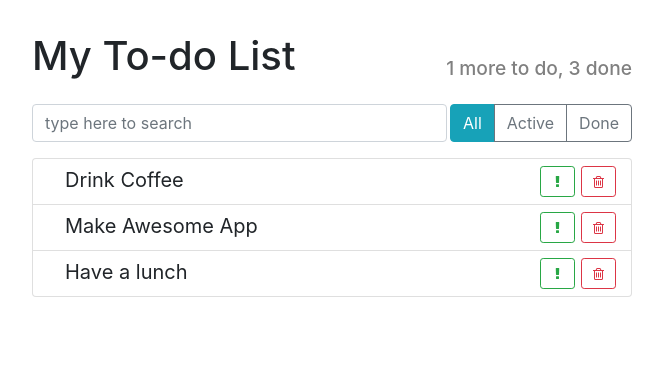
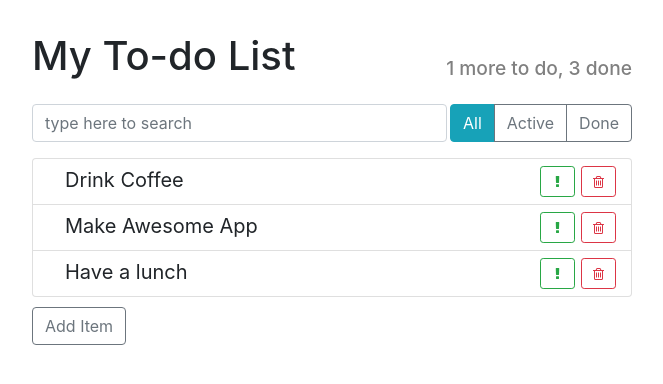
Before and after one commit to Xarizmo/Todo_Bura, a React (Create React App) app: page / in a window 1280 px wide. Shown: the top 384 px of the page, without its empty margins (308-971 px from the left). Built offline with nearby package versions, Linux system fonts and the light colour scheme.

Commit message:
#13 add/delete item functions

```diff
--- a/src/Components/App/App.js
+++ b/src/Components/App/App.js
@@ -1,29 +1,70 @@
-import React from "react";
+import React, {Component} from "react";
 import TodoList from "../TodoList/TodoList";
 import AppHeader from "../AppHeader/AppHeader";
 import SearchPanel from "../SearchPanel/SearchPanel";
 import ItemStatusFilter from "../ItemStatusFilter/ItemStatusFilter";
 import './App.css'
+import ItemAddForm from "../ItemAddForm/ItemAddForm";
 
-const App = () => {
-  const todoData = [
-    {label: 'Drink Coffee', important: false, id: 1 },
-    {label: 'Make Awesome App', important: true, id: 2 },
-    {label: 'Have a lunch', important: false, id: 3 },
+export default class App extends Component {
+  constructor() {
+    super();
+
+    this.state = {
+      todoData: [
+        {label: 'Drink Coffee', important: false, id: 1},
+        {label: 'Make Awesome App', important: true, id: 2},
+        {label: 'Have a lunch', important: false, id: 3}
+      ]
+    };
+
+    this.arrLength = this.state.todoData.length + 1;
+  }
+
+  deleteItem = (id) => {
+    this.setState(({todoData}) => {
+      const idx = todoData.findIndex((el) => el.id === id);
+      const before = todoData.slice(0, idx);
+      const after = todoData.slice(idx + 1);
+      const newArray = [...before, ...after];
+
+      return {
+        todoData: newArray
+      };
+    });
+  };
+
+  addItem = (text) => {
+    // формируем новый item - label пока будем получать как передаваемый текст, id генерим отталкиваясь от текущей длины массива с items
+    const newItem = {label: text, important: false, id: this.arrLength++};
+
+    // формируем новый массив на основе текущего todoData и новый item, который мы сгенерили
+    this.setState(({ todoData }) => {
+      const newArr = [
+        ...todoData,
+        newItem
       ];
 
+      return {
+        todoData: newArr
+      }
+    });
+  };
+
+  render() {
     return (
       <div className='todo-app'>
         <AppHeader toDo={1} done={3}/>
         <div className='top-panel d-flex'>
-        <SearchPanel />
-        <ItemStatusFilter />
+          <SearchPanel/>
+          <ItemStatusFilter/>
         </div>
         <TodoList
-        todos={todoData}
-        onDeleted={ (id) => console.log('del', id)} />
+          todos={this.state.todoData}
+          onDeleted={this.deleteItem}/>
+        <ItemAddForm
+          onAddItem={this.addItem}/>
       </div>
     );
-};
-
-export default App;
+  }
+}
--- /dev/null
+++ b/src/Components/ItemAddForm/ItemAddForm.css
@@ -0,0 +1,3 @@
+.item-add-form {
+    margin-top: 10px;
+}
--- /dev/null
+++ b/src/Components/ItemAddForm/ItemAddForm.js
@@ -0,0 +1,18 @@
+import React, {Component} from "react";
+import './ItemAddForm.css';
+
+export default class ItemAddForm extends Component {
+  render() {
+    const { onAddItem } = this.props;
+
+    return (
+      <div className='item-add-form'>
+        <button
+          className='btn btn-outline-secondary'
+          onClick={() => onAddItem('Hello World')}>
+          Add Item
+        </button>
+      </div>
+    )
+  }
+};
```
Lines whose indentation alone changed are shown as unchanged.
